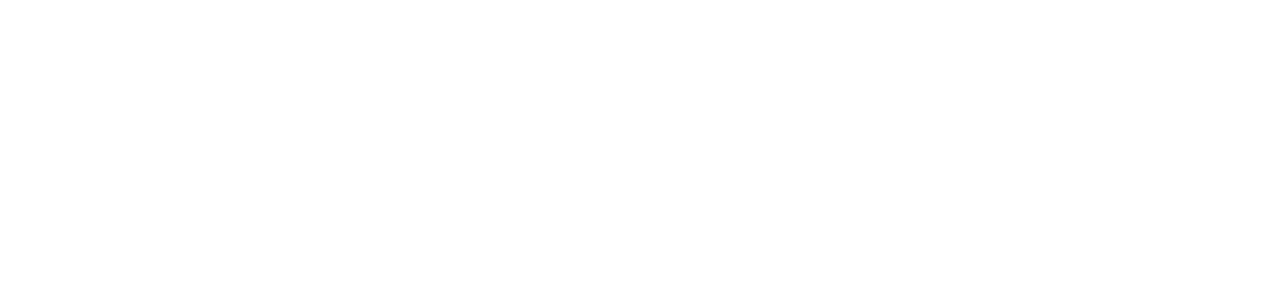
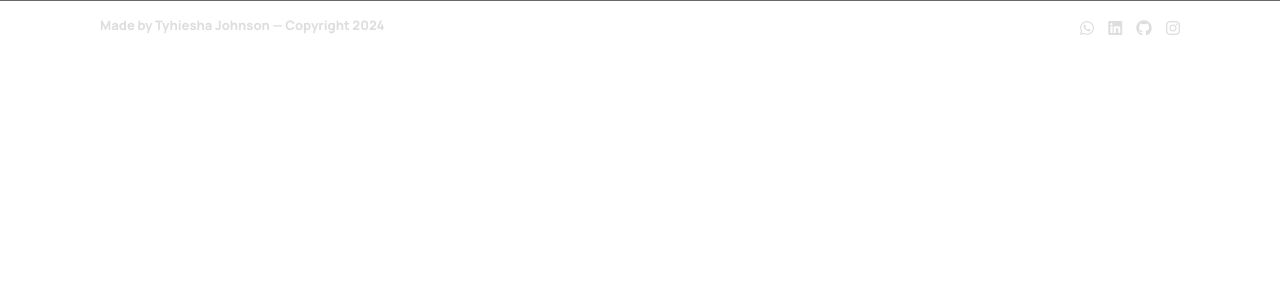
Before and after one commit to tyhieshajohnson/vue-portfolio-tj, a Vue app: page /footer in a window 1280 px wide. Before the commit this address had no page. Shown: the top 300 px of the page. Built offline with nearby package versions, Linux system fonts and the light colour scheme.

Commit message:
Footer Component Complete

```diff
--- a/src/components/Reusables/Footer.vue
+++ b/src/components/Reusables/Footer.vue
@@ -0,0 +1,41 @@
+<!-- HTML -->
+<template>
+    <div class="body w-100">
+        <div class="footer-container">
+            <div class="footer-content">
+                <p style="font-family: 'Manrope', sans-serif; font-size: small; padding-left: 100px; padding-top: 15px;">Made by Tyhiesha Johnson — Copyright 2024</p>
+                <div class="icon-container" style="padding-top: 15px; padding-right: 100px;">
+                    <!-- Icons -->
+                    <!-- WhatsApp -->
+                    <router-link to="https://api.whatsapp.com/send?phone=27760775241"><i class="fa-brands fa-whatsapp"></i></router-link>
+                    <!-- LinkedIn -->
+                    <router-link to="https://www.linkedin.com/in/tyhieshajohnson/"><i class="fa-brands fa-linkedin"></i></router-link>
+                    <!-- Github -->
+                    <router-link to="https://github.com/tyhieshajohnson/"><i class="fa-brands fa-github"></i></router-link>
+                    <!-- Instagram -->
+                    <router-link to="https://www.instagram.com/gold4n.ace/"><i class="fa-brands fa-instagram"></i></router-link>
+                </div>
+            </div>
+        </div>
+    </div>
+</template>
+
+<!-- JavaScript -->
+<script>
+
+</script>
+
+<!-- CSS -->
+<style scoped>
+.footer-content {
+    border-top: solid 1px #696969;
+    display: flex;
+    justify-content: space-between;
+}
+
+.icon-container {
+    width: 200px;
+    display: flex;
+    justify-content: space-between;
+}
+</style>
--- a/src/components/Reusables/Navigation.vue
+++ b/src/components/Reusables/Navigation.vue
@@ -13,12 +13,12 @@
 
                 <!-- Navigation Links: Home, About, Personal Projects, Resume, Testimonials and Contact -->
                 <div class="nav-links">
-                    <router-link to="/" class="nav-link" style="font-family: 'Manrope', sans-serif;">Home </router-link> |
-                    <router-link to="/about" class="nav-link" style="font-family: 'Manrope', sans-serif;">About</router-link> |
-                    <router-link to="/projects" class="nav-link" style="font-family: 'Manrope', sans-serif;">Projects</router-link> |
-                    <router-link to="/resume" class="nav-link" style="font-family: 'Manrope', sans-serif;">Resume</router-link> |
-                    <router-link to="/testimonail" class="nav-link" style="font-family: 'Manrope', sans-serif;">Testimonial</router-link> |
-                    <router-link to="/contact" class="nav-link" style="font-family: 'Manrope', sans-serif;">Contact</router-link> |
+                    <router-link to="/" class="nav-link" style="font-family: 'Manrope', sans-serif;">Home </router-link>
+                    <router-link to="/about" class="nav-link" style="font-family: 'Manrope', sans-serif;">About</router-link>
+                    <router-link to="/projects" class="nav-link" style="font-family: 'Manrope', sans-serif;">Projects</router-link>
+                    <router-link to="/resume" class="nav-link" style="font-family: 'Manrope', sans-serif;">Resume</router-link>
+                    <router-link to="/testimonail" class="nav-link" style="font-family: 'Manrope', sans-serif;">Testimonial</router-link>
+                    <router-link to="/contact" class="nav-link" style="font-family: 'Manrope', sans-serif;">Contact</router-link>
                 </div>
             </div>
         </nav>
@@ -61,7 +61,7 @@
  }
  .nav-links {
     display: flex;
-    flex-flow: row nowrap;
-    margin-right: 30px;
+    width: 500px;
+    justify-content: space-between;
  }
 </style>
--- a/src/router/index.js
+++ b/src/router/index.js
@@ -5,6 +5,7 @@
 import ResumeView from '../views/ResumeView.vue'
 import TestimonialView from '../views/TestimonialView.vue'
 import ContactView from '../views/ContactView.vue'
+import Footer from '../components/Reusables/Footer.vue'
 
 const routes = [
   {
@@ -29,13 +30,18 @@
   },
   {
     path: '/testimonial',
-    name: 'tesrimonial',
+    name: 'testimonial',
     component: TestimonialView
   },
   {
     path: '/contact',
     name: 'contact',
     component: ContactView
+  },
+  {
+    path: '/footer',
+    name: 'footer',
+    component: Footer
   }
 ]
 
--- a/src/views/AboutView.vue
+++ b/src/views/AboutView.vue
@@ -94,6 +94,8 @@
         </div>
       </div>
     </div>
+    <!-- Footer -->
+    <Footer/>
   </div>
 </div>
 </template>
@@ -101,11 +103,13 @@
 <!-- JavaScript -->
 <script>
 import NavigationBar from '@/components/Reusables/Navigation.vue'
+import Footer from '@/components/Reusables/Footer.vue'
 
 export default {
   name: 'HomeView',
   components: {
-    NavigationBar
+    NavigationBar,
+    Footer
   }
 }
 </script>
@@ -134,21 +138,10 @@
   margin-top: 100px;
   margin-left: 100px;
 }
-.aboutInfo {
-  /* margin-left: 500px; */
-}
 
-about-intro {
+.about-intro {
   display: flex;
   justify-content: center;
-}
-/* Grid - Images */
-.profile {
-  /* margin-right: 900px; */
-}
-
-.profile-info {
-
 }
 
 /* Resume Button */
--- a/src/views/HomeView.vue
+++ b/src/views/HomeView.vue
@@ -23,22 +23,28 @@
         </div>
         <!-- Home Button -->
         <div id="home-button">
+          <router-link to="https://mail.google.com/mail/u/?authuser=user@gmail.com">
             <button>
               <i class="fa-regular fa-envelope"></i>
               <p class="home-button">johnsontyhiesha@gmail.com</p>
             </button>
+          </router-link>
         </div>
     </div>
+    <!-- Footer -->
+    <Footer/>
 </template>
 
 <script>
 // @ is an alias to /src
 import NavigationBar from '@/components/Reusables/Navigation.vue'
+import Footer from '@/components/Reusables/Footer.vue'
 
 export default {
   name: 'HomeView',
   components: {
-    NavigationBar
+    NavigationBar,
+    Footer
   }
 }
 </script>
```
